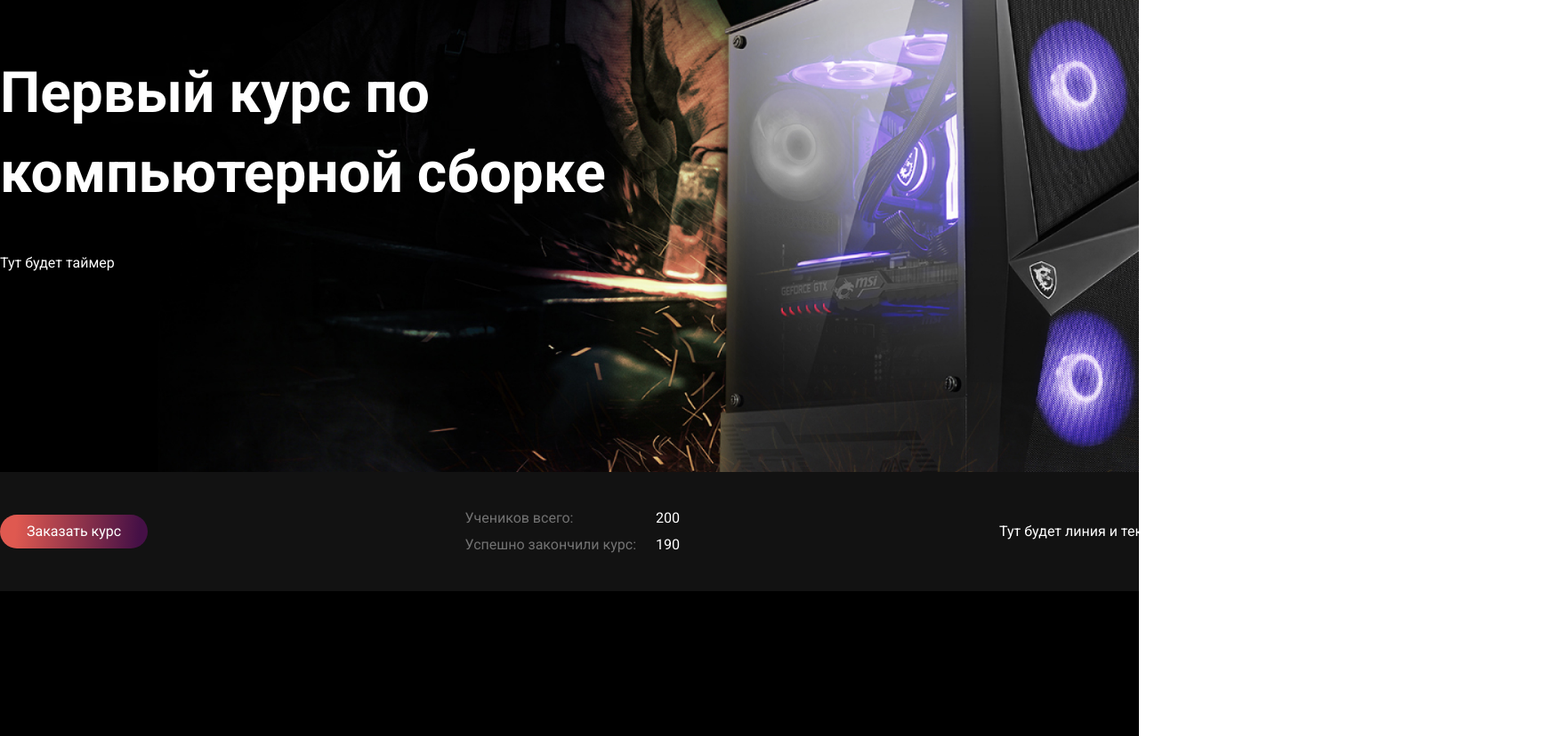
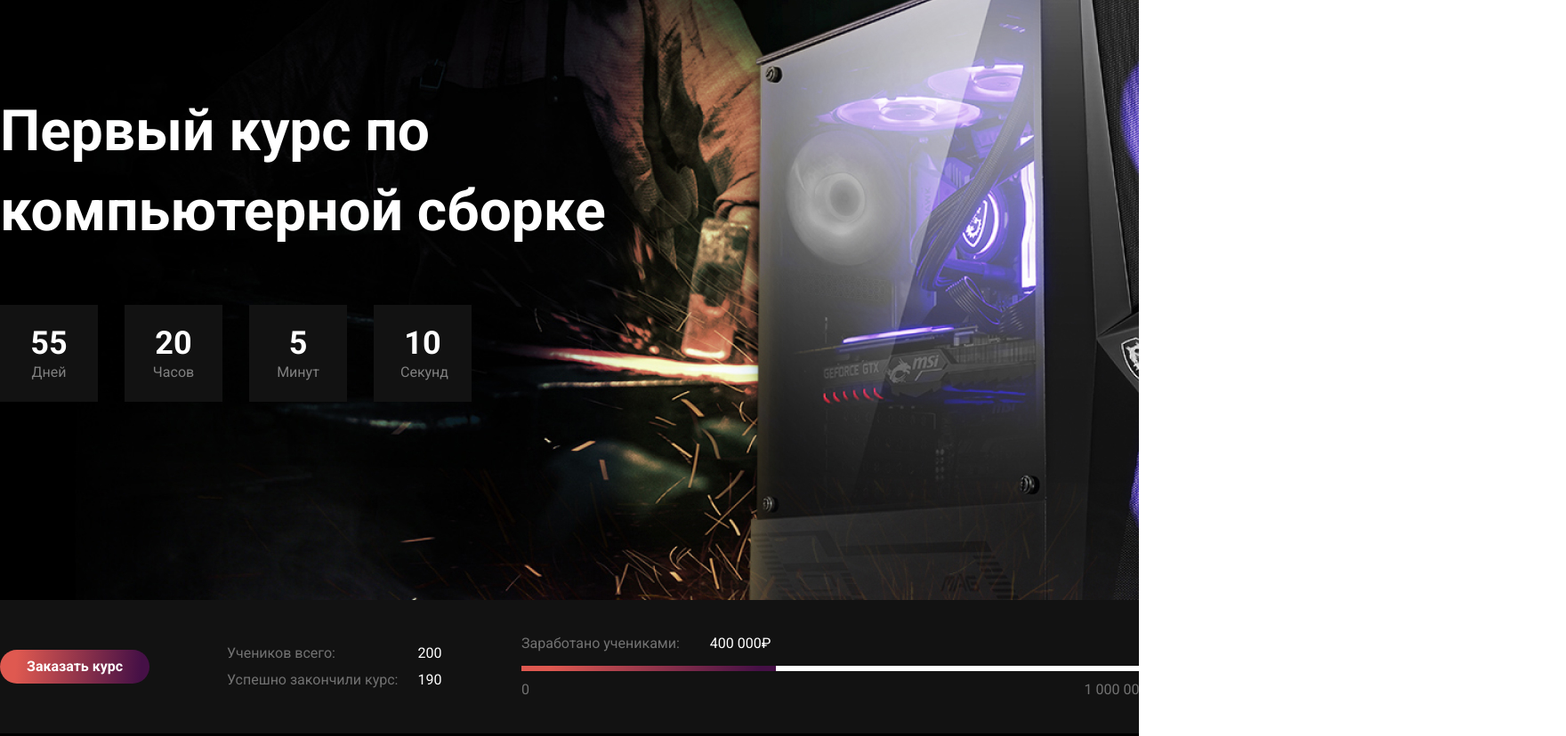
Before and after one commit to loitez/computer-courses, a plain HTML site: page index.html in a window 1280 px wide. Shown: the part 135-963 px from the top of the page at 89% size, 1760 px wide, since content can reach past the window. Drawn offline with Linux system fonts and the light colour scheme.

Commit message:
Add files via upload

```diff
--- a/css/style.css
+++ b/css/style.css
@@ -16,14 +16,16 @@ body {
     background-size: cover;
     background-repeat: no-repeat;
     background-position: top center;
-    height: 100vh;
     position: relative;
+    height: 960px;
 }
 .navbar {
     display: flex;
     justify-content: space-between;
     align-items: center;
     padding: 40px;
+    width: 1760px;
+    margin: 0 auto;
 }
 .navbar__list {
     display: flex;
@@ -51,8 +53,7 @@ body {
 }
 .header__button {
     background: linear-gradient(94.26deg, #C89AFC 9.51%, #7C6AFA 90.23%);
-    transition: color .5s ease-in-out,
-    box-shadow .5s ease-in-out;
+    transition: all 1s ease-in-out;
 }
 .header__button:hover {
     background: #fff;
@@ -66,7 +67,7 @@ body {
 .main-screen {
     display: flex;
     justify-content: left;
-    height: 40vh;
+
 }
 .main-screen__content {
     display: flex;
@@ -78,6 +79,8 @@ body {
     font-size: 64px;
     line-height: 90px;
     max-width: 920px;
+    margin-bottom: 0;
+    margin-top: 100px;
 }
 .main-screen__bottom {
     background-color: #121212;
@@ -94,24 +97,83 @@ body {
 }
 .main-screen__button {
     background: linear-gradient(94.78deg, #DF5950 11.19%, #451046 93.72%);
+    font-weight: bold;
+    transition: all 1s ease-in-out;
 }
 .main-screen__button:hover {
     background: #fff;
-    color: #451046FF;
+    color: #862088;
     box-shadow:0 0 0 1px #DF5950FF;
-    transition: color .5s ease-in-out,
-    box-shadow .5s ease-in-out;
 }
 .main-screen__table {
     min-width: 250px;
 }
-.main-screen__td:first-of-type {
+.bottom__text {
     opacity: 0.4;
+}
+.stats__text {
+    display: inline-block;
+    margin-top: 0;
+    margin-bottom: 0;
+}
+.bottom__text.stats__text {
+    margin-right: 30px;
+    margin-top: 0;
+}
+.rect {
+    position: relative;
+}
+.rect::after {
+    content: '';
+    display: block;
+    position: absolute;
+    left: 0;
+    top: 12px;
+    width: 40%;
+    height: 6px;
+    background: transparent;
+    background-image: linear-gradient(94.78deg, #DF5950 11.19%, #451046 93.72%);
+}
+.stats__line {
+    position: relative;
+}
+.stats {
+    display: flex;
+    flex-direction: column;
+    justify-content: space-between;
+    flex-wrap: wrap;
+}
+.rect-text__numbers {
+    opacity: 0.4;
+    display: inline-block;
+    margin-top: 0;
+    margin-bottom: 0;
+    position: absolute;
+    top: 10px;
+}
+.rect-text__numbers-2 {
+
+}
+.stats__numbers {
+    display: flex;
+    justify-content: space-between;
+    max-width: 714px;
+}
+.stats__numbers-start {
+    opacity: 0.4;
+    margin-top: 0;
+    margin-bottom: 0;
+
+}
+.stats__numbers-end {
+    opacity: 0.4;
+    margin-top: 0;
+    margin-bottom: 0;
 }
 section {
     background-color: black;
-    padding-top: 100px;
-    padding-bottom: 100px;
+    padding-top: 70px;
+    padding-bottom: 70px;
 }
 .about__content {
     padding-top: 100px;
@@ -127,6 +189,29 @@ section {
     font-weight: bold;
     font-size: 48px;
     line-height: 67px;
+}
+.timer_ {
+    margin: 0;
+}
+.timer__table {
+    border-spacing: 30px;
+    margin-left: -30px;
+}
+.timer__table td {
+    padding: 30px 30px 20px 30px;
+    max-width: 110px;
+    font-size: 16px;
+    text-align: center;
+    color: grey;
+    align-items: center;
+}
+.timer__table tr {
+    background: #121212;
+}
+.timer__table td span {
+    font-size: 36px;
+    color: #fff;
+    font-weight: bold;
 }
 .start__content {
     display: flex;
@@ -147,10 +232,13 @@ section {
 .infographic__text p {
     flex: 1;
 }
+.infographic__rectangles svg:not(:first-of-type) {
+    margin-left: -6px;
+}
 .start__content-subtitle {
     max-width: 411px;
     opacity: 0.5;
-    margin-bottom: 80px;
+    margin-bottom: 50px;
 }
 .infographic__stats,
 .infographic__rectangles,
@@ -211,7 +299,7 @@ section {
 .logo-2 {
     margin-right: 20px;
 }
-.partners__logo {
+.partners__logos {
     display: flex;
     flex-wrap: wrap;
     justify-content: space-between;
@@ -219,10 +307,17 @@ section {
     align-content: center;
 }
 .partners__logos-img {
-    padding: 29px 60px;
+    padding: 29px 63px;
     border-right: 1px solid grey;
     border-bottom: 1px solid grey;
 }
+.partners__logos-img:nth-of-type(4n) {
+    border-right: none;
+}
+.partners__logos-img:nth-of-type(n+5) {
+    border-bottom: none;
+}
+
 .logo-education {
     transform: rotate(135deg);
 }
@@ -317,8 +412,7 @@ section {
     border: 1px solid #FFFFFF;
     border-radius: 50px;
     background-color: transparent;
-    transition: color .5s ease-in-out,
-    box-shadow .5s ease-in-out;
+    transition: all .7s ease-in-out;
 }
 .teachers__content-button:hover {
     background: #fff;
--- a/index.html
+++ b/index.html
@@ -2,7 +2,7 @@
 <html lang="en">
 <head>
     <meta charset="UTF-8">
-    <title>Первый курс по компьютерной сборке</title>
+    <title>Курс по компьютерной сборке</title>
     <link rel="preconnect" href="https://fonts.googleapis.com">
     <link rel="preconnect" href="https://fonts.gstatic.com" crossorigin>
     <link href="https://fonts.googleapis.com/css2?family=Roboto:wght@400;500;700&display=swap" rel="stylesheet">
@@ -49,8 +49,8 @@
             <h1 class="main-screen__title">
                 Первый курс по компьютерной сборке
             </h1>
-            <div class="timer">
-                Тут будет таймер
+            <div>
+                <p class="timer" style="font-size:30px"></p>
             </div>
             </div>
         </div>
@@ -63,19 +63,32 @@
         <table class="main-screen__table">
             <tbody>
             <tr class="main-screen__tr">
-                <td class="main-screen__td">Учеников всего:</td>
+                <td class="main-screen__td bottom__text">Учеников всего:</td>
                 <td class="main-screen__td">200</td>
             </tr>
             <tr class="main-screen__tr">
-                <td class="main-screen__td">Успешно закончили курс:</td>
+                <td class="main-screen__td bottom__text">Успешно закончили курс:</td>
                 <td class="main-screen__td">190</td>
             </tr>
             </tbody>
         </table>
         <div class="stats">
-            Тут будет линия и текст
+            <div class="">
+                <p class="bottom__text stats__text">Заработано учениками:</p>
+                <p class="stats__text">400 000₽</p>
+            </div>
+            <div class="rect">
+                <svg width="714" height="6" viewBox="0 0 714 6" fill="none" xmlns="http://www.w3.org/2000/svg">
+                    <rect width="714" height="6" fill="white"/>
+                </svg>
+            </div>
+
+            <div class="stats__numbers">
+                <p class="stats__numbers-start">0</p>
+                <p class="stats__numbers-end">1 000 000₽</p>
+            </div>
         </div>
-        </div>
+    </div>
     </div>
 </header>
 <main>
@@ -114,7 +127,7 @@
                         <h3>Итог</h3>
                     </div>
                     <div class="infographic__rectangles">
-                        <svg width="324" height="80" viewBox="0 0 324 80" fill="none" xmlns="http://www.w3.org/2000/svg">
+                        <svg width="330" height="80" viewBox="0 0 324 80" fill="none" xmlns="http://www.w3.org/2000/svg">
                             <rect width="324" height="80" fill="url(#paint0_linear)"/>
                             <defs>
                                 <linearGradient id="paint0_linear" x1="33.116" y1="-8.69043e-06" x2="290.668" y2="77.7491" gradientUnits="userSpaceOnUse">
@@ -122,8 +135,7 @@
                                     <stop offset="1" stop-color="#7C6AFA"/>
                                 </linearGradient>
                             </defs>
-                        </svg>
-                        <svg width="324" height="60" viewBox="0 0 324 60" fill="none" xmlns="http://www.w3.org/2000/svg">
+                        </svg><svg width="330" height="60" viewBox="0 0 324 60" fill="none" xmlns="http://www.w3.org/2000/svg">
                             <rect width="324" height="60" transform="matrix(-1 0 0 1 324 0)" fill="url(#paint0_linear)"/>
                             <defs>
                                 <linearGradient id="paint0_linear" x1="33.116" y1="-6.51782e-06" x2="274.959" y2="97.3423" gradientUnits="userSpaceOnUse">
@@ -131,8 +143,7 @@
                                     <stop offset="1" stop-color="#7C6AFA"/>
                                 </linearGradient>
                             </defs>
-                        </svg>
-                        <svg width="324" height="30" viewBox="0 0 324 30" fill="none" xmlns="http://www.w3.org/2000/svg">
+                        </svg><svg width="330" height="30" viewBox="0 0 324 30" fill="none" xmlns="http://www.w3.org/2000/svg">
                             <rect width="324" height="30" fill="url(#paint0_linear)"/>
                             <defs>
                                 <linearGradient id="paint0_linear" x1="33.116" y1="-3.25891e-06" x2="203.636" y2="137.27" gradientUnits="userSpaceOnUse">
@@ -140,8 +151,7 @@
                                     <stop offset="1" stop-color="#7C6AFA"/>
                                 </linearGradient>
                             </defs>
-                        </svg>
-                        <svg width="324" height="10" viewBox="0 0 324 10" fill="none" xmlns="http://www.w3.org/2000/svg">
+                        </svg><svg width="330" height="10" viewBox="0 0 324 10" fill="none" xmlns="http://www.w3.org/2000/svg">
                             <rect width="324" height="10" transform="matrix(-1 0 0 1 324 0)" fill="url(#paint0_linear)"/>
                             <defs>
                                 <linearGradient id="paint0_linear" x1="33.116" y1="-1.0863e-06" x2="74.2476" y2="99.3333" gradientUnits="userSpaceOnUse">
@@ -193,6 +203,7 @@
                     <h2 class="title">Партнеры - топовые бренды</h2>
                 </div>
                 <div class="partners__logos">
+
                     <img src="img/partner-logo.png" alt="Логотип партнера" class="partners__logos-img">
                     <img src="img/partner-logo.png" alt="Логотип партнера" class="partners__logos-img">
                     <img src="img/partner-logo.png" alt="Логотип партнера" class="partners__logos-img">
@@ -294,5 +305,6 @@
         </div>
     </div>
 </footer>
+<script src="js/main.js"></script>
 </body>
 </html>
--- /dev/null
+++ b/js/main.js
@@ -0,0 +1,32 @@
+// Set the date we're counting down to
+var countDownDate = new Date("Nov 10, 2021 15:37:25").getTime();
+
+// Update the count down every 1 second
+var x = setInterval(function() {
+
+    // Get todays date and time
+    var now = new Date().getTime();
+
+    // Find the distance between now an the count down date
+    var distance = countDownDate - now;
+
+    // Time calculations for days, hours, minutes and seconds
+    var days = Math.floor(distance / (1000 * 60 * 60 * 24));
+    var hours = Math.floor((distance % (1000 * 60 * 60 * 24)) / (1000 * 60 * 60));
+    var minutes = Math.floor((distance % (1000 * 60 * 60)) / (1000 * 60));
+    var seconds = Math.floor((distance % (1000 * 60)) / 1000);
+
+
+
+    // Display the result in an element with id="demo"
+    document.querySelector(".timer").innerHTML = `<table class="timer__table">
+        <tr><td><span>${days}</span> Дней</td><td><span>${hours}</span> Часов</td><td><span>${minutes}</span> Минут</td><td><span>${seconds}</span> Секунд</td></tr>
+        </table>`;
+
+
+    // If the count down is finished, write some text
+    if (distance < 0) {
+        clearInterval(x);
+        document.querySelector(".timer").innerHTML = "EXPIRED";
+    }
+}, 1000);
```
